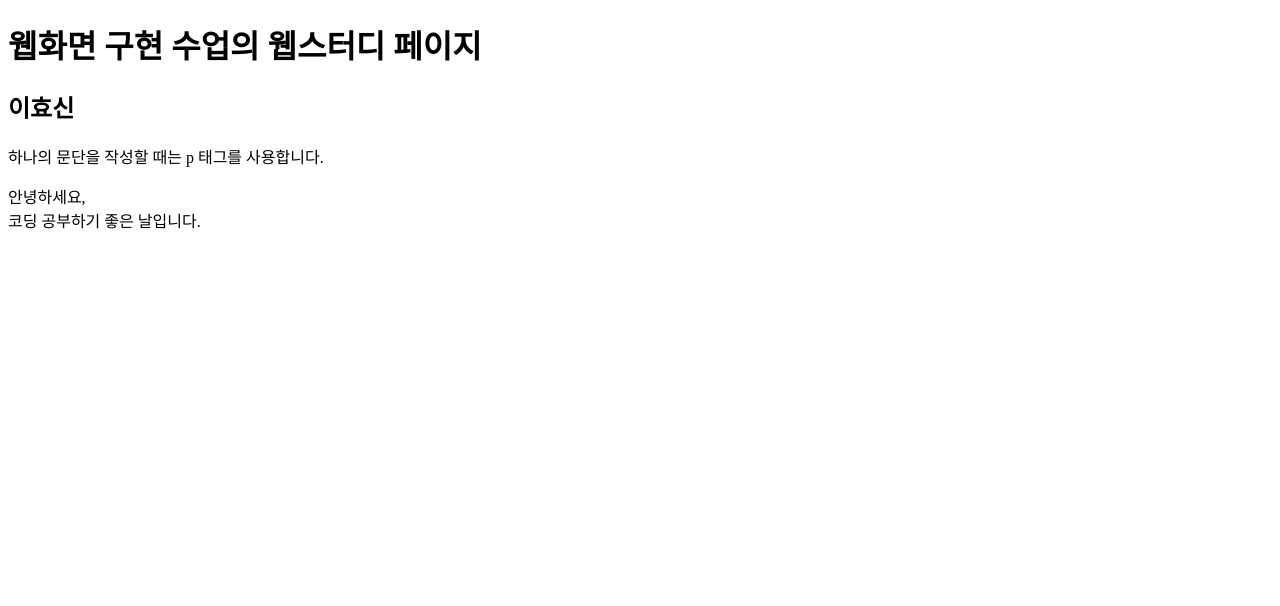
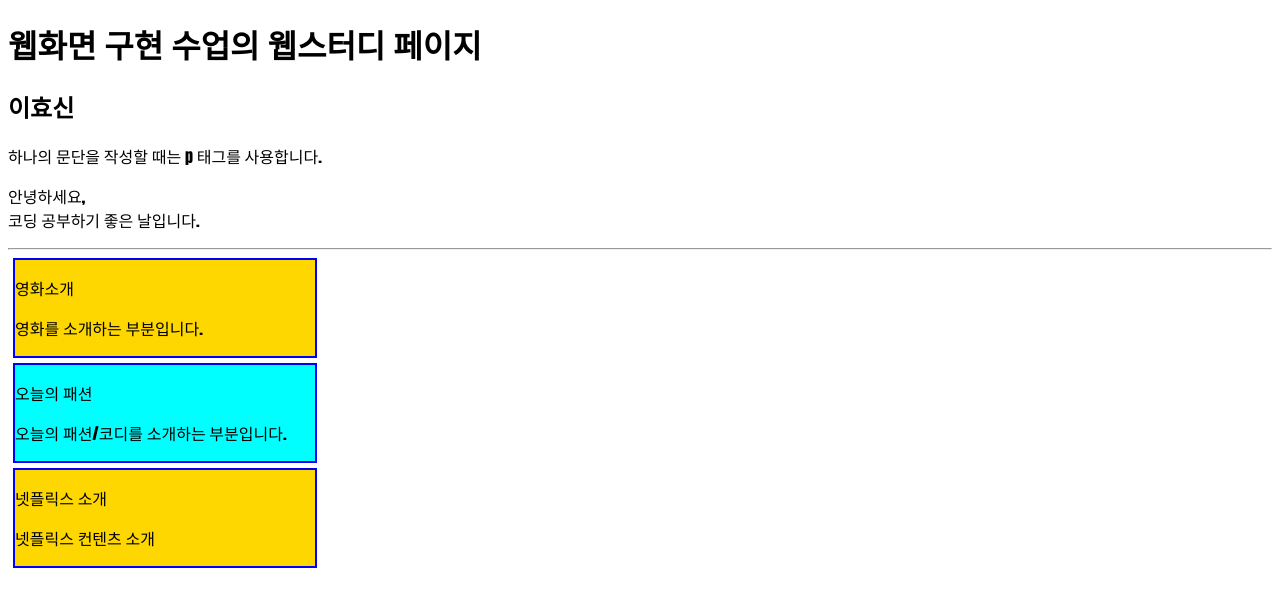
Before and after one commit to LeeHyoShin/WebStudy, a plain HTML site: page index.html in a window 1280 px wide. Drawn offline with Linux system fonts and the light colour scheme.

Commit message:
div 태그 추가

```diff
--- a/index.html
+++ b/index.html
@@ -4,6 +4,23 @@
     <meta charset="UTF-8">
     <meta name="viewport" content="width=device-width, initial-scale=1.0">
     <title>웹 스터디 ::: 이효신</title>
+    <style>
+        div {
+            border: solid 2px blue;
+            margin: 5px;
+            width: 300px;
+        }
+        div.contents {
+            background-color: gold;
+        }
+        div#ootd {
+            background-color: cyan;
+        }
+        p {
+            font-family: Impact, Haettenschweiler, 'Arial Narrow Bold', sans-serif;
+        }
+
+    </style>
 </head>
 <body>
     <h1>웹화면 구현 수업의 웹스터디 페이지</h1>
@@ -12,5 +29,19 @@
     <p>안녕하세요, <br>
         코딩 공부하기 좋은 날입니다.
     </p>
+    <hr>
+    <div class="contents">
+        <p>영화소개</p>
+        <p>영화를 소개하는 부분입니다.</p>
+    </div>
+    <div id="ootd">
+        <p>오늘의 패션</p>
+        <p>오늘의 패션/코디를 소개하는 부분입니다.</p>
+    </div>
+    <div class="contents">
+        <p>넷플릭스 소개</p>
+
+        <p>넷플릭스 컨텐츠 소개</p>
+    </div>
 </body>
 </html>
```
